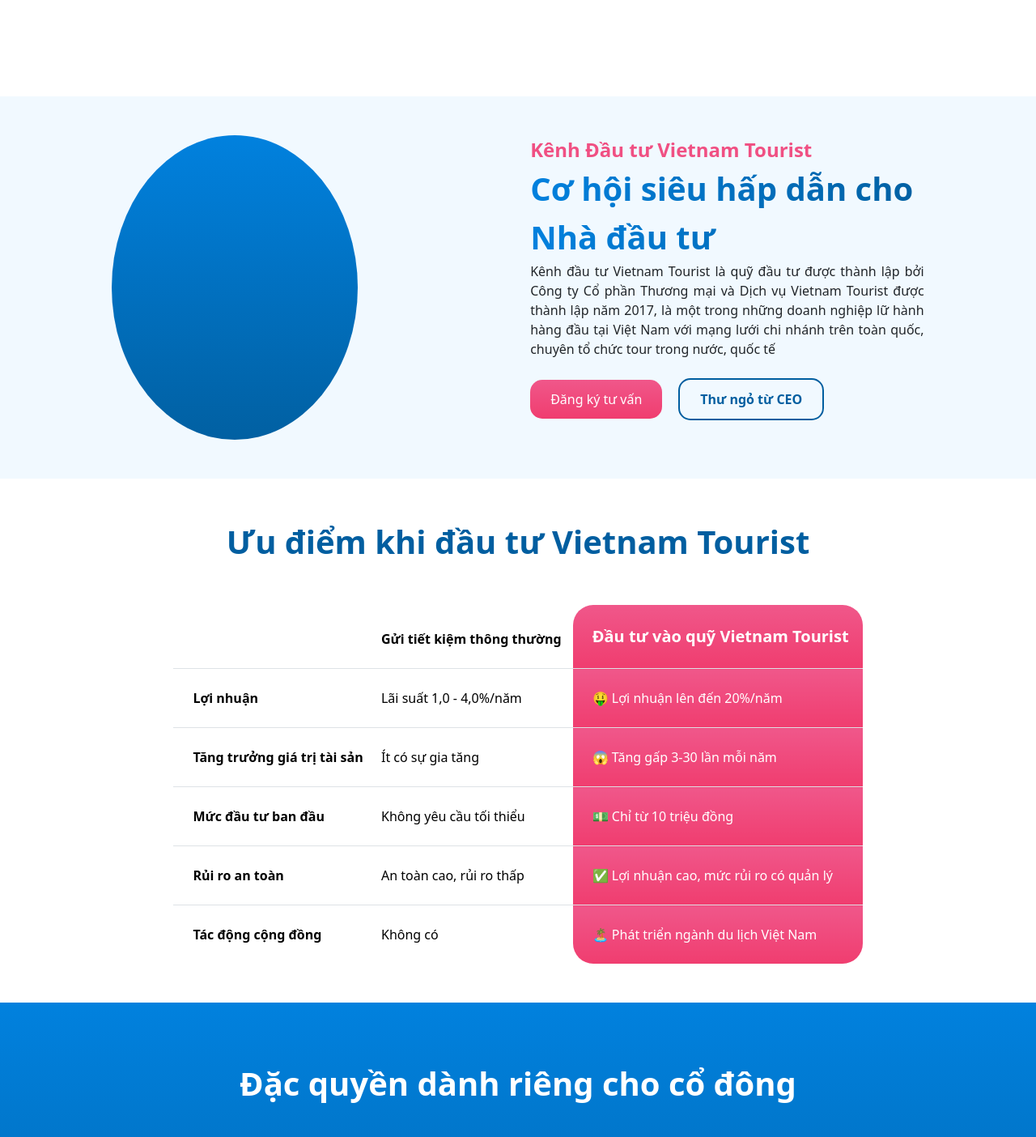
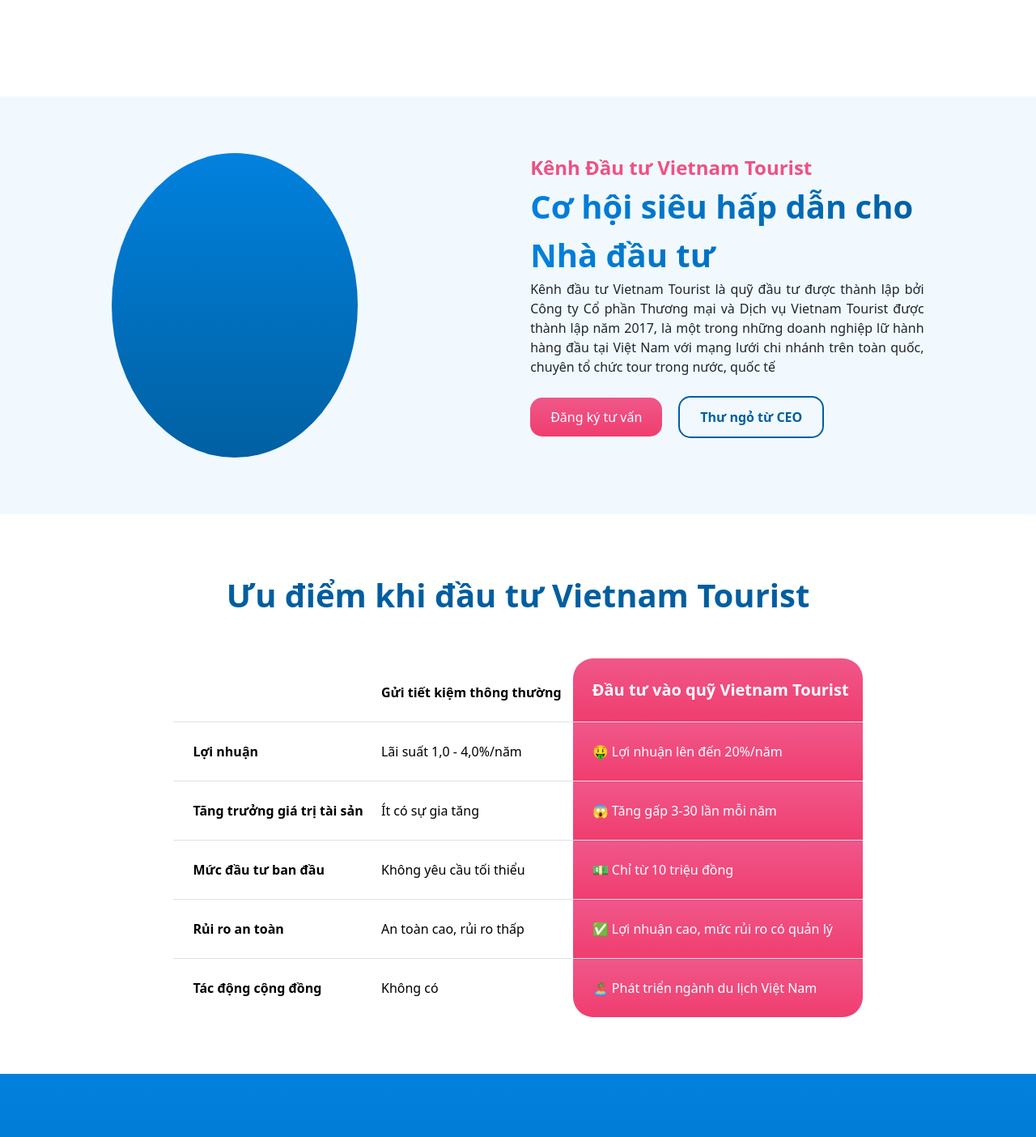
Before and after one commit to TanPhuong/landingpage-investor, a Vue app: page / in a window 1280 px wide. Shown: the part 1085-2489 px from the top of the page at 81% size. Built offline with nearby package versions, Linux system fonts and the light colour scheme.

Commit message:
adjust padding

```diff
--- a/src/views/HomeView.vue
+++ b/src/views/HomeView.vue
@@ -153,7 +153,7 @@ const data = [
 
     <!-- Consultant section -->
     <div id="consultant_section">
-      <div class="w-95 py-5 d-flex justify-content-around">
+      <div class="w-95 p-70 d-flex justify-content-around">
         <div class="img-section w-25 rounded-circle page-gradient-blue">
           <!-- <img src="" alt=""> -->
 
@@ -179,7 +179,7 @@ const data = [
 
     <!-- Benefit section -->
     <div id="benefit_section">
-      <div class="w-95 py-5">
+      <div class="w-95 p-70">
         <div class="title-section text-center fs-1 fw-semibold mb-5">Ưu điểm khi đầu tư Vietnam Tourist</div>
 
         <!-- Adjust the color -->
@@ -256,7 +256,7 @@ const data = [
 
     <!-- Growth section -->
     <div id="growth_section">
-      <div class="w-95 py-5 d-flex justify-content-around">
+      <div class="w-95 p-70 d-flex justify-content-around">
         <div class="img-section w-25 ">
           <!-- <img src="" alt=""> -->
 
@@ -279,8 +279,8 @@ const data = [
     </div>
     <!-- Representative section -->
     <div id="representative_section">
-      <div class="w-95 my-5 d-flex align-items-center">
-        <div class="commit_container" style="width: 40%;">
+      <div class="w-95 p-70 d-flex align-items-center">
+        <div class="commit_container" style="width: 30%;">
           <div class="title-section fw-semibold fs-4" style="color: #f05083;">Với niềm đam mê khát khao phát triển trong ngành du lịch</div>
 
           <div class="commit-text fw-semibold fs-1">Vietnam Tourist cam kết luôn đồng hành và tạo nên giá trị cùng quý cổ đông</div>
@@ -330,7 +330,7 @@ select.input-investor {
   padding: 6px 12px;
   font-weight: 500;
 }
-
+Ư
 .input-investor::placeholder {
   padding: 4px;
   font-size: 14px;
```
